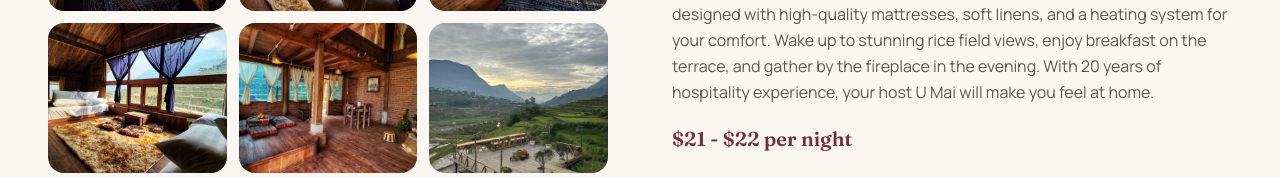
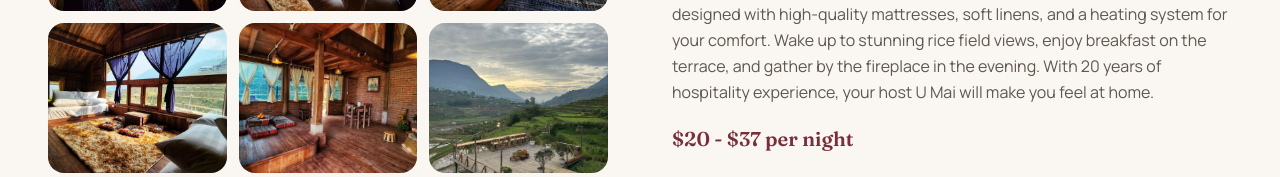
Before and after one commit to lerx11/mai-cozy-home, a Next.js app: page / in a window 1280 px wide. Shown: the part 2440-2617 px from the top of the page. Built offline with nearby package versions, Linux system fonts and the light colour scheme.

Commit message:
Update price range to $20-$37

```diff
--- a/data/siteConfig.js
+++ b/data/siteConfig.js
@@ -63,7 +63,7 @@ export const siteConfig = {
   // -------- Accommodation (homestay rooms) --------
   rooms: {
     count: 4,
-    priceRange: "$21 - $22 per night",
+    priceRange: "$20 - $37 per night",
     amenities: [
       "Mountain & rice terrace views",
       "Private and dorm options",
@@ -114,7 +114,7 @@ export const siteConfig = {
     subtitle: "Experience warm highland hospitality",
     description:
       "Our traditional Giay house is nestled in the heart of Ta Van village, surrounded by breathtaking rice terraces. Each room is thoughtfully designed with high-quality mattresses, soft linens, and a heating system for your comfort. Wake up to stunning rice field views, enjoy breakfast on the terrace, and gather by the fireplace in the evening. With 20 years of hospitality experience, your host U Mai will make you feel at home.",
-    priceRange: "$21 - $22 per night",
+    priceRange: "$20 - $37 per night",
     amenities: [
       { icon: "mountain", label: "Mountain view" },
       { icon: "wifi", label: "Free WiFi" },
```
